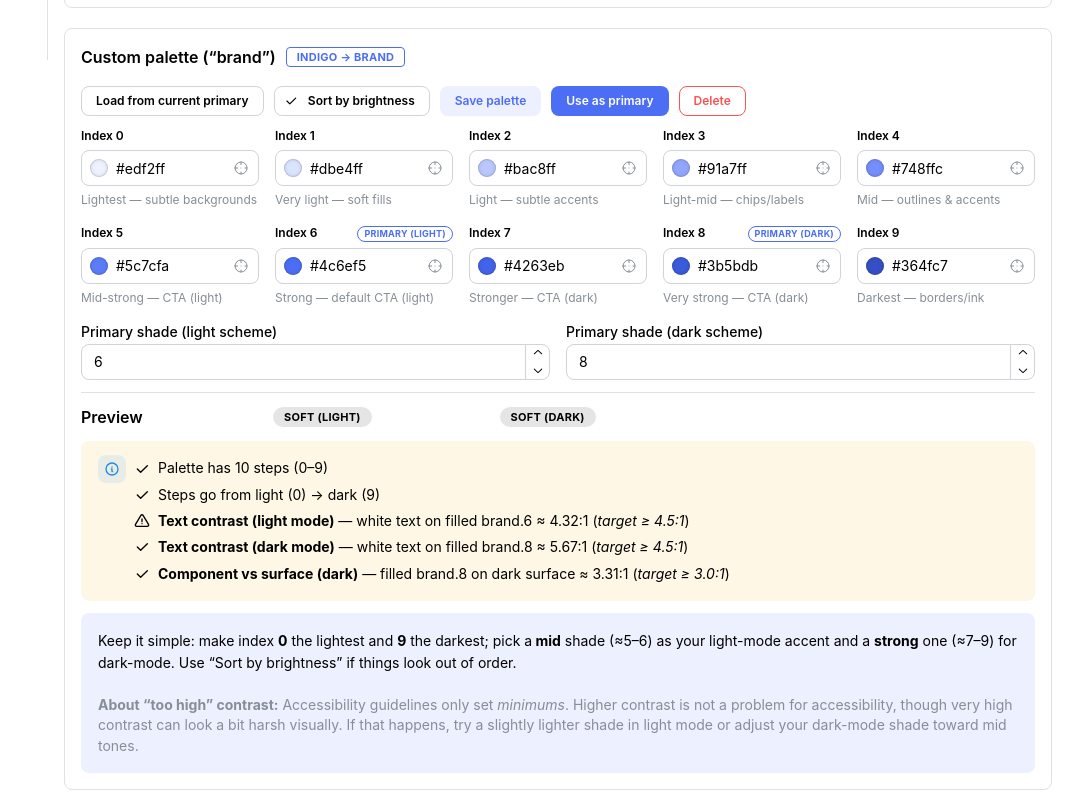
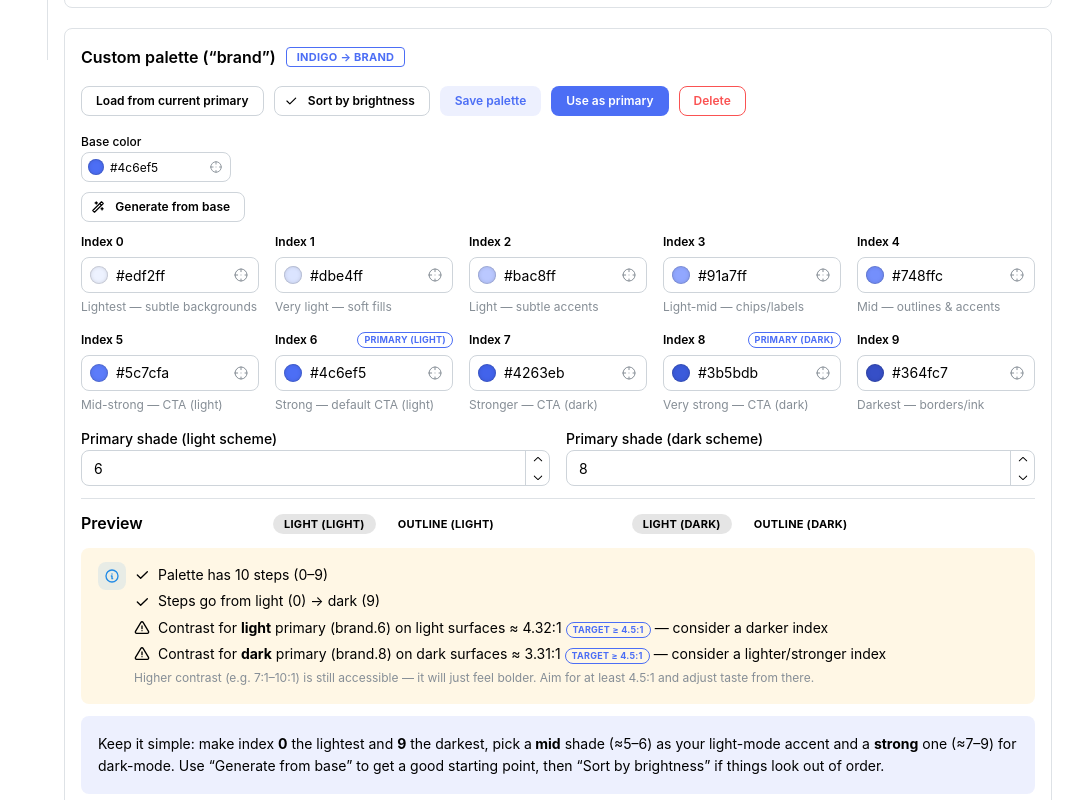
Before and after one commit to freddiebh3o/AttemptNumber3, a React (Vite) app in the folder admin-web/: page /1/settings/theme in a window 1280 px wide. Shown: the part 740-1540 px from the top of the page, without its empty margins (212-1280 px from the left). Built offline with nearby package versions, Linux system fonts and the light colour scheme; no server answers.

Commit message:
palette generation

```diff
--- a/admin-web/src/components/theme/PaletteEditor.tsx
+++ b/admin-web/src/components/theme/PaletteEditor.tsx
@@ -2,12 +2,12 @@
 import { useEffect, useMemo, useState } from 'react';
 import {
   Card, Stack, Group, Text, SimpleGrid, ColorInput, Button, NumberInput, Alert, Badge, Divider,
-  ThemeIcon
+  ThemeIcon, Grid
 } from '@mantine/core';
 import { useMantineTheme } from '@mantine/core';
 import { useThemeStore } from '../../stores/theme';
 import type { MantineColorsTuple, MantineColorShade } from '@mantine/core';
-import { IconInfoCircle, IconCheck, IconAlertTriangle } from '@tabler/icons-react';
+import { IconInfoCircle, IconCheck, IconAlertTriangle, IconWand } from '@tabler/icons-react';
 
 const PALETTE_KEY = 'brand';
 
@@ -48,7 +48,7 @@ function toMantineTuple(arr: string[]): MantineColorsTuple {
   return t as unknown as MantineColorsTuple;
 }
 
-// --- Contrast helpers (WCAG-ish) ---
+// --- Tiny color helpers (HEX ↔ HSL) ---
 function hexToRgb(hex: string) {
   const v = cleanHex(hex).slice(1);
   const r = parseInt(v.slice(0, 2), 16);
@@ -56,6 +56,51 @@ function hexToRgb(hex: string) {
   const b = parseInt(v.slice(4, 6), 16);
   return { r, g, b };
 }
+function rgbToHex(r: number, g: number, b: number) {
+  const to = (n: number) => n.toString(16).padStart(2, '0');
+  return `#${to(Math.round(r))}${to(Math.round(g))}${to(Math.round(b))}`;
+}
+function rgbToHsl(r: number, g: number, b: number) {
+  r /= 255; g /= 255; b /= 255;
+  const max = Math.max(r, g, b), min = Math.min(r, g, b);
+  let h = 0, s = 0, l = (max + min) / 2;
+
+  if (max !== min) {
+    const d = max - min;
+    s = l > 0.5 ? d / (2 - max - min) : d / (max + min);
+    switch (max) {
+      case r: h = (g - b) / d + (g < b ? 6 : 0); break;
+      case g: h = (b - r) / d + 2; break;
+      case b: h = (r - g) / d + 4; break;
+    }
+    h /= 6;
+  }
+  return { h: h * 360, s, l };
+}
+function hslToRgb(h: number, s: number, l: number) {
+  const C = (1 - Math.abs(2 * l - 1)) * s;
+  const Hp = (h % 360) / 60;
+  const X = C * (1 - Math.abs((Hp % 2) - 1));
+  let r1 = 0, g1 = 0, b1 = 0;
+  if (0 <= Hp && Hp < 1) [r1, g1, b1] = [C, X, 0];
+  else if (1 <= Hp && Hp < 2) [r1, g1, b1] = [X, C, 0];
+  else if (2 <= Hp && Hp < 3) [r1, g1, b1] = [0, C, X];
+  else if (3 <= Hp && Hp < 4) [r1, g1, b1] = [0, X, C];
+  else if (4 <= Hp && Hp < 5) [r1, g1, b1] = [X, 0, C];
+  else if (5 <= Hp && Hp < 6) [r1, g1, b1] = [C, 0, X];
+  const m = l - C / 2;
+  return {
+    r: (r1 + m) * 255,
+    g: (g1 + m) * 255,
+    b: (b1 + m) * 255,
+  };
+}
+function hslToHex(h: number, s: number, l: number) {
+  const { r, g, b } = hslToRgb(h, s, l);
+  return rgbToHex(r, g, b);
+}
+
+// --- Contrast helpers (WCAG-ish) ---
 function srgbToLin(c: number) {
   const x = c / 255;
   return x <= 0.04045 ? x / 12.92 : Math.pow((x + 0.055) / 1.055, 2.4);
@@ -70,6 +115,24 @@ function contrastRatio(hexA: string, hexB: string) {
   const L2 = relLuma(hexB);
   const [hi, lo] = L1 >= L2 ? [L1, L2] : [L2, L1];
   return (hi + 0.05) / (lo + 0.05);
+}
+
+// Generate a 10-step palette from a single base color using a simple HSL curve
+function generatePaletteFromBaseHex(baseHex: string): string[] {
+  const safe = cleanHex(baseHex);
+  const { r, g, b } = hexToRgb(safe);
+  const { h, s } = rgbToHsl(r, g, b);
+
+  // Lightness curve: light → dark (tweakable)
+  const L: number[] = [0.98, 0.96, 0.90, 0.80, 0.70, 0.60, 0.50, 0.40, 0.32, 0.24];
+  // Saturation ramp: desaturate tints, max near mid/dark (scaled by base saturation)
+  const SAT_SCALE: number[] = [0.30, 0.35, 0.45, 0.60, 0.75, 0.90, 1.00, 1.00, 1.00, 1.00];
+
+  return Array.from({ length: 10 }, (_, i) => {
+    const si = Math.min(0.98, Math.max(0.05, s * SAT_SCALE[i]));
+    const li = L[i];
+    return hslToHex(h, si, li);
+  });
 }
 
 export default function PaletteEditor({ tenantKey }: { tenantKey: string }) {
@@ -89,6 +152,9 @@ export default function PaletteEditor({ tenantKey }: { tenantKey: string }) {
     Array.from({ length: 10 }, (_, i) => cleanHex(initial[i] ?? '#ffffff'))
   );
 
+  // Base color for generator (seed with mid step)
+  const [baseHex, setBaseHex] = useState<string>(colors[6] ?? '#3366ff');
+
   const lightShade: MantineColorShade = (
     typeof rec.overrides.primaryShade === 'number'
       ? rec.overrides.primaryShade
@@ -101,47 +167,27 @@ export default function PaletteEditor({ tenantKey }: { tenantKey: string }) {
       : rec.overrides.primaryShade?.dark
   ) ?? 8;
 
-  // Derived: palette checks + contrast metrics
+  // Derived: palette checks
   const checks = useMemo(() => {
     const tenSteps = colors.length === 10;
-
     // monotonic (0 lightest → 9 darkest) means luminance should decrease
     const lumas = colors.map(relLuma);
     const monotonic = lumas.every((L, i) => (i === 0 ? true : L <= lumas[i - 1] + 1e-6));
-
-    // Button fill shades
-    const fillLight = colors[lightShade] ?? '#000000';
-    const fillDark = colors[darkShade] ?? '#000000';
-
-    // Text contrast (assume white text on filled buttons, which is common)
-    const crTextLight = contrastRatio(fillLight, '#ffffff'); // light mode text on filled
-    const crTextDark  = contrastRatio(fillDark,  '#ffffff'); // dark mode text on filled
-
-    // Component/surface contrast (discoverability of a filled button on dark surface)
-    const darkSurface = '#121212';
-    const crSurfaceDark = contrastRatio(fillDark, darkSurface);
-
-    // Targets (WCAG-ish)
-    const okTextLight   = crTextLight  >= 4.5; // normal text 4.5:1
-    const okTextDark    = crTextDark   >= 4.5;
-    const okSurfaceDark = crSurfaceDark >= 3.0; // non-text UI components 3.0:1
-
-    return {
-      tenSteps,
-      monotonic,
-      crTextLight,
-      crTextDark,
-      crSurfaceDark,
-      okTextLight,
-      okTextDark,
-      okSurfaceDark,
-    };
+    // contrast targets for previews (text on filled button)
+    const filledLight = colors[lightShade] ?? '#000000';
+    const filledDark = colors[darkShade] ?? '#000000';
+    const crOnWhite = contrastRatio(filledLight, '#ffffff'); // light scheme buttons on light surface
+    const crOnDark = contrastRatio(filledDark, '#121212');   // dark scheme buttons on dark surface
+    return { tenSteps, monotonic, crOnWhite, crOnDark };
   }, [colors, lightShade, darkShade]);
 
   useEffect(() => {
     // Re-seed editor when tenant or primary palette changes
     const latest = (rec.overrides.colors?.[PALETTE_KEY] ?? basePaletteFromPrimary) as ReadonlyArray<string>;
-    setColors(Array.from({ length: 10 }, (_, i) => cleanHex(latest[i] ?? '#ffffff')));
+    const next = Array.from({ length: 10 }, (_, i) => cleanHex(latest[i] ?? '#ffffff'));
+    setColors(next);
+    // also re-seed generator input with mid tone
+    setBaseHex(next[6] ?? '#3366ff');
     // eslint-disable-next-line react-hooks/exhaustive-deps
   }, [tenantKey, rec.presetKey, rec.overrides.primaryColor]);
 
@@ -156,6 +202,12 @@ export default function PaletteEditor({ tenantKey }: { tenantKey: string }) {
   function loadFromPrimary() {
     const source = theme.colors[currentPrimary] ?? theme.colors.indigo; // MantineColorsTuple
     setColors(Array.from({ length: 10 }, (_, i) => cleanHex(source[i] ?? '#ffffff')));
+    setBaseHex(cleanHex(source[6] ?? '#3366ff'));
+  }
+
+  function generateFromBase() {
+    const next = generatePaletteFromBaseHex(baseHex);
+    setColors(next);
   }
 
   function sortByBrightness() {
@@ -190,22 +242,17 @@ export default function PaletteEditor({ tenantKey }: { tenantKey: string }) {
     patchOverrides(tenantKey, { primaryShade: { light: clamp(light, 6), dark: clamp(dark, 8) } });
   }
 
-  const overallOk =
-    checks.tenSteps &&
-    checks.monotonic &&
-    checks.okTextLight &&
-    checks.okTextDark &&
-    checks.okSurfaceDark;
-
   return (
     <Card withBorder radius="md" p="md">
       <Stack gap="sm">
         <Group justify="space-between" wrap="wrap">
-          <Group gap="xs">
+          <Group gap="xs" align="center">
             <Text fw={600}>Custom palette (“{PALETTE_KEY}”)</Text>
             <Badge variant="outline" radius="sm">{currentPrimary} → {PALETTE_KEY}</Badge>
           </Group>
           <Group gap="xs" wrap="wrap">
+
+
             <Button size="xs" variant="default" onClick={loadFromPrimary}>
               Load from current primary
             </Button>
@@ -223,6 +270,31 @@ export default function PaletteEditor({ tenantKey }: { tenantKey: string }) {
             </Button>
           </Group>
         </Group>
+
+        <Grid gutter="xs">
+          {/* Base color + generate */}
+          <Grid.Col span={12} >
+            <ColorInput
+              size="xs"
+              w={150}
+              label="Base color"
+              withPicker
+              format="hex"
+              value={baseHex}
+              onChange={setBaseHex}
+            />
+          </Grid.Col>
+          <Grid.Col span={12}>
+            <Button
+              size="xs"
+              variant="default"
+              leftSection={<IconWand size={14} />}
+              onClick={generateFromBase}
+            >
+              Generate from base
+            </Button>
+          </Grid.Col>
+        </Grid>
 
         {/* Editors + tips */}
         <SimpleGrid cols={{ base: 2, sm: 5 }}>
@@ -275,16 +347,18 @@ export default function PaletteEditor({ tenantKey }: { tenantKey: string }) {
         <Divider />
         <Group gap="sm" wrap="wrap">
           <Text fw={600}>Preview</Text>
-          <Badge color={`${PALETTE_KEY}.${lightShade}`}>Filled (light)</Badge>
-          <Badge variant="light" color={`${PALETTE_KEY}.${lightShade}`}>Soft (light)</Badge>
-          <Badge color={`${PALETTE_KEY}.${darkShade}`}>Filled (dark)</Badge>
-          <Badge variant="light" color={`${PALETTE_KEY}.${darkShade}`}>Soft (dark)</Badge>
+          <Badge color={`${PALETTE_KEY}.${lightShade}`}>filled (light)</Badge>
+          <Badge variant="light" color={`${PALETTE_KEY}.${lightShade}`}>light (light)</Badge>
+          <Badge variant="outline" color={`${PALETTE_KEY}.${lightShade}`}>outline (light)</Badge>
+          <Badge color={`${PALETTE_KEY}.${darkShade}`}>filled (dark)</Badge>
+          <Badge variant="light" color={`${PALETTE_KEY}.${darkShade}`}>light (dark)</Badge>
+          <Badge variant="outline" color={`${PALETTE_KEY}.${darkShade}`}>outline (dark)</Badge>
         </Group>
 
-        {/* Health checks with targets */}
+        {/* Health checks */}
         <Alert
           variant="light"
-          color={overallOk ? 'green' : 'yellow'}
+          color={(checks.tenSteps && checks.monotonic && checks.crOnWhite >= 4.5 && checks.crOnDark >= 4.5) ? 'green' : 'yellow'}
           icon={<ThemeIcon variant="light" color="blue"><IconInfoCircle size={16} /></ThemeIcon>}
         >
           <Stack gap={6}>
@@ -296,46 +370,33 @@ export default function PaletteEditor({ tenantKey }: { tenantKey: string }) {
               {checks.monotonic ? <IconCheck size={16} /> : <IconAlertTriangle size={16} />}
               <Text size="sm">Steps go from light (0) → dark (9)</Text>
             </Group>
-
-            {/* Text contrast targets */}
             <Group gap={8}>
-              {checks.okTextLight ? <IconCheck size={16} /> : <IconAlertTriangle size={16} />}
+              {(checks.crOnWhite >= 4.5) ? <IconCheck size={16} /> : <IconAlertTriangle size={16} />}
               <Text size="sm">
-                <b>Text contrast (light mode)</b> — white text on filled {PALETTE_KEY}.{lightShade} ≈ {checks.crTextLight.toFixed(2)}:1
-                {'  '}(<i>target ≥ 4.5:1</i>)
+                Contrast for <b>light</b> primary ({PALETTE_KEY}.{lightShade}) on light surfaces ≈ {checks.crOnWhite.toFixed(2)}:1
+                {' '}<Badge size="xs" variant="outline">target ≥ 4.5:1</Badge>
+                {checks.crOnWhite < 4.5 ? ' — consider a darker index' : ''}
               </Text>
             </Group>
             <Group gap={8}>
-              {checks.okTextDark ? <IconCheck size={16} /> : <IconAlertTriangle size={16} />}
+              {(checks.crOnDark >= 4.5) ? <IconCheck size={16} /> : <IconAlertTriangle size={16} />}
               <Text size="sm">
-                <b>Text contrast (dark mode)</b> — white text on filled {PALETTE_KEY}.{darkShade} ≈ {checks.crTextDark.toFixed(2)}:1
-                {'  '}(<i>target ≥ 4.5:1</i>)
+                Contrast for <b>dark</b> primary ({PALETTE_KEY}.{darkShade}) on dark surfaces ≈ {checks.crOnDark.toFixed(2)}:1
+                {' '}<Badge size="xs" variant="outline">target ≥ 4.5:1</Badge>
+                {checks.crOnDark < 4.5 ? ' — consider a lighter/stronger index' : ''}
               </Text>
             </Group>
-
-            {/* Component/surface contrast target */}
-            <Group gap={8}>
-              {checks.okSurfaceDark ? <IconCheck size={16} /> : <IconAlertTriangle size={16} />}
-              <Text size="sm">
-                <b>Component vs surface (dark)</b> — filled {PALETTE_KEY}.{darkShade} on dark surface ≈ {checks.crSurfaceDark.toFixed(2)}:1
-                {'  '}(<i>target ≥ 3.0:1</i>)
-              </Text>
-            </Group>
+            <Text size="xs" c="dimmed">
+              Higher contrast (e.g. 7:1–10:1) is still accessible — it will just feel bolder. Aim for at least 4.5:1 and adjust taste from there.
+            </Text>
           </Stack>
         </Alert>
 
         {/* Gentle guidance */}
         <Alert variant="light">
-          Keep it simple: make index <b>0</b> the lightest and <b>9</b> the darkest; pick a
+          Keep it simple: make index <b>0</b> the lightest and <b>9</b> the darkest, pick a
           <b> mid</b> shade (≈5–6) as your light-mode accent and a <b>strong</b> one (≈7–9) for dark-mode.
-          Use “Sort by brightness” if things look out of order.
-          <br />
-          <br />
-          <Text size="sm" c="dimmed">
-            <b>About “too high” contrast:</b> Accessibility guidelines only set <i>minimums</i>.
-            Higher contrast is not a problem for accessibility, though very high contrast can look a bit harsh visually.
-            If that happens, try a slightly lighter shade in light mode or adjust your dark-mode shade toward mid tones.
-          </Text>
+          Use “Generate from base” to get a good starting point, then “Sort by brightness” if things look out of order.
         </Alert>
       </Stack>
     </Card>
```
